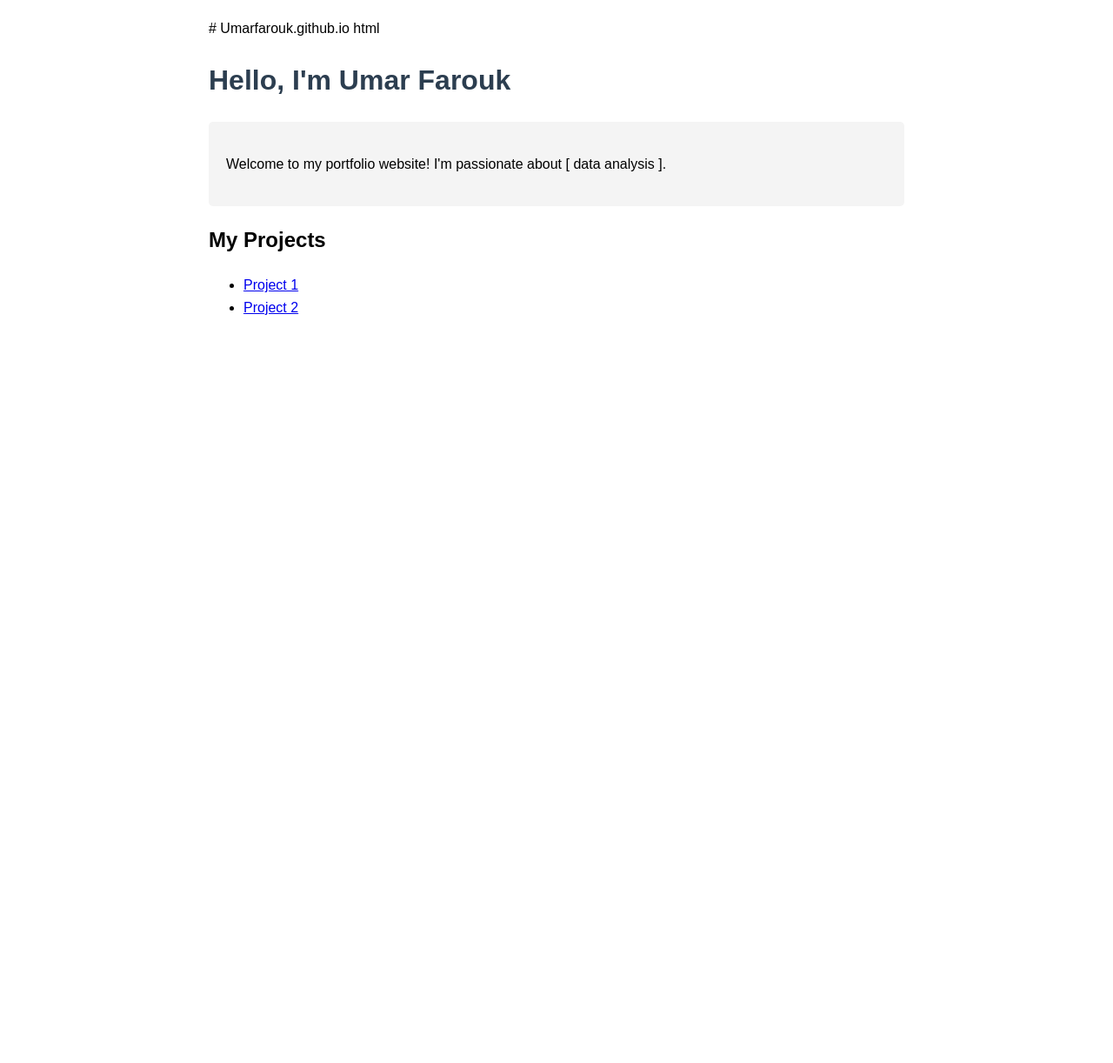
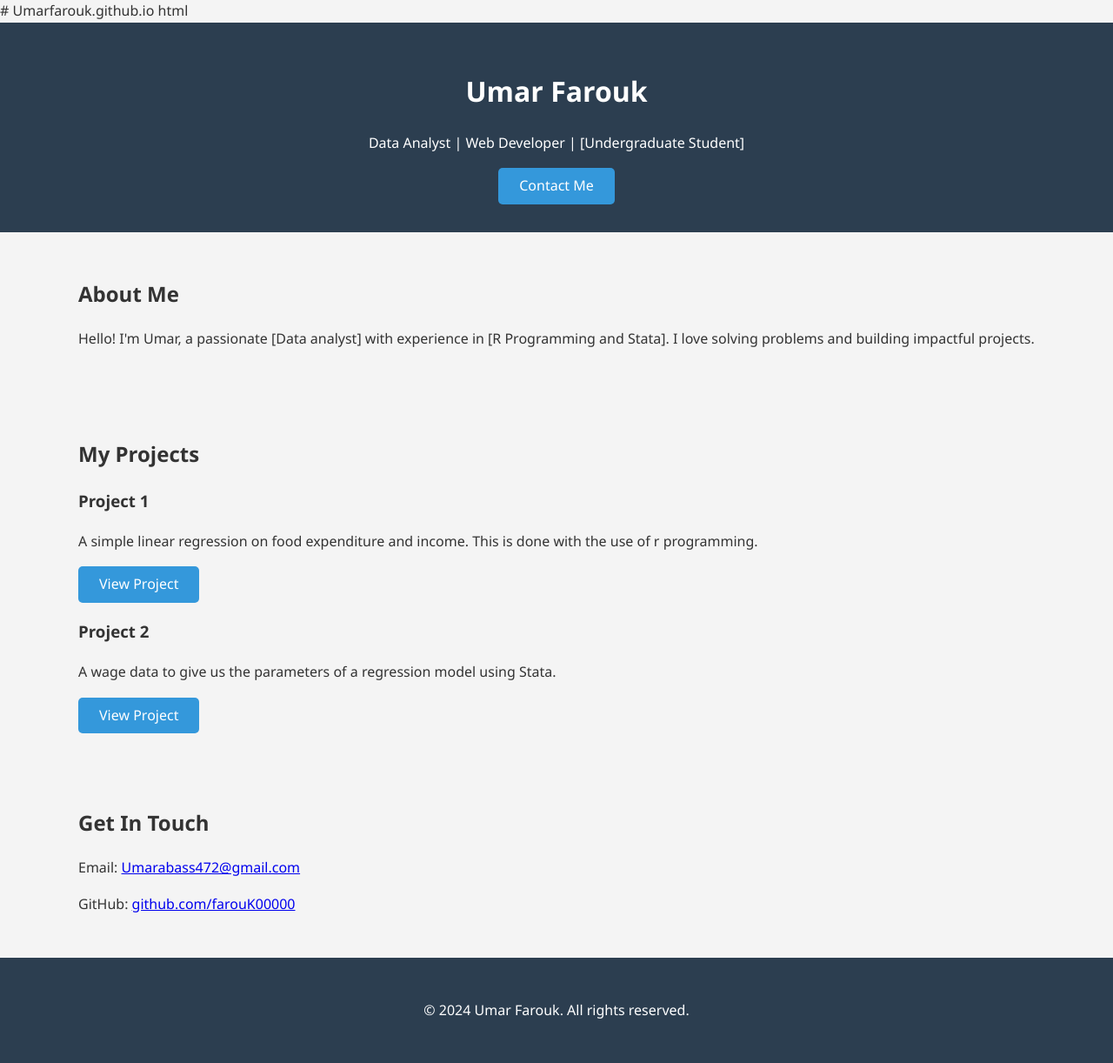
Before and after one commit to farouK000000/Umarfarouk.github.io, a plain HTML site: page index.html in a window 1280 px wide. Shown: the whole page at 87% size. Before the commit the page ends 800 px from the top, so only its background shows below. Drawn offline with Linux system fonts and the light colour scheme.

Commit message:
Update index.html

```diff
--- a/index.html
+++ b/index.html
@@ -1,24 +1,100 @@
 # Umarfarouk.github.io
 html
 <!DOCTYPE html>
-<html>
+<html lang="en">
 <head>
-    <title>Umar Farouk's Portfolio</title>
+    <meta charset="UTF-8">
+    <meta name="viewport" content="width=device-width, initial-scale=1.0">
+    <title>Umar Farouk | Portfolio</title>
     <style>
-        body { font-family: Arial, sans-serif; line-height: 1.6; max-width: 800px; margin: 0 auto; padding: 20px; }
-        h1 { color: #2c3e50; }
-        .intro { background: #f4f4f4; padding: 20px; border-radius: 5px; }
+        /* Modern styling */
+        :root {
+            --primary: #3498db;
+            --dark: #2c3e50;
+            --light: #f4f4f4;
+        }
+        body {
+            font-family: 'Segoe UI', Tahoma, Geneva, Verdana, sans-serif;
+            line-height: 1.6;
+            margin: 0;
+            padding: 0;
+            color: #333;
+            background-color: var(--light);
+        }
+        header {
+            background: var(--dark);
+            color: white;
+            padding: 2rem 0;
+            text-align: center;
+        }
+        .container {
+            width: 90%;
+            max-width: 1100px;
+            margin: auto;
+            padding: 2rem 0;
+        }
+        .btn {
+            display: inline-block;
+            background: var(--primary);
+            color: white;
+            padding: 0.5rem 1.5rem;
+            text-decoration: none;
+            border-radius: 5px;
+            transition: 0.3s;
+        }
+        .btn:hover {
+            opacity: 0.9;
+        }
+        section {
+            padding: 2rem 0;
+        }
+        footer {
+            text-align: center;
+            padding: 2rem;
+            background: var(--dark);
+            color: white;
+        }
     </style>
 </head>
 <body>
-    <h1>Hello, I'm Umar Farouk</h1>
-    <div class="intro">
-        <p>Welcome to my portfolio website! I'm passionate about [ data analysis ].</p>
-    </div>
-    <h2>My Projects</h2>
-    <ul>
-        <li><a href="#">Project 1</a></li>
-        <li><a href="#">Project 2</a></li>
-    </ul>
+    <!-- Header -->
+    <header>
+        <h1>Umar Farouk</h1>
+        <p>Data Analyst | Web Developer | [Undergraduate Student]</p>
+        <a href="#contact" class="btn">Contact Me</a>
+    </header>
+
+    <!-- About Section -->
+    <section id="about" class="container">
+        <h2>About Me</h2>
+        <p>Hello! I'm Umar, a passionate [Data analyst] with experience in [R Programming and Stata]. I love solving problems and building impactful projects.</p>
+    </section>
+
+    <!-- Projects Section -->
+    <section id="projects" class="container">
+        <h2>My Projects</h2>
+        <div>
+            <h3>Project 1</h3>
+            <p>A simple linear regression on food expenditure and income. This is done with the use of r programming.</p>
+            <a href="#" class="btn">View Project</a>
+        </div>
+        <div>
+            <h3>Project 2</h3>
+            <p>A wage data to give us the parameters of a regression model using Stata.</p>
+            <a href="#" class="btn">View Project</a>
+        </div>
+    </section>
+
+    <!-- Contact Section -->
+    <section id="contact" class="container">
+        <h2>Get In Touch</h2>
+        <p>Email: <a href="mailto:Umarabass472@gmail.com">Umarabass472@gmail.com</a></p>
+        <p>GitHub: <a href="https://github.com/farouK00000" target="_blank">github.com/farouK00000</a></p>
+    </section>
+
+    <!-- Footer -->
+    <footer>
+        <p>&copy; 2024 Umar Farouk. All rights reserved.</p>
+    </footer>
 </body>
 </html>
```
